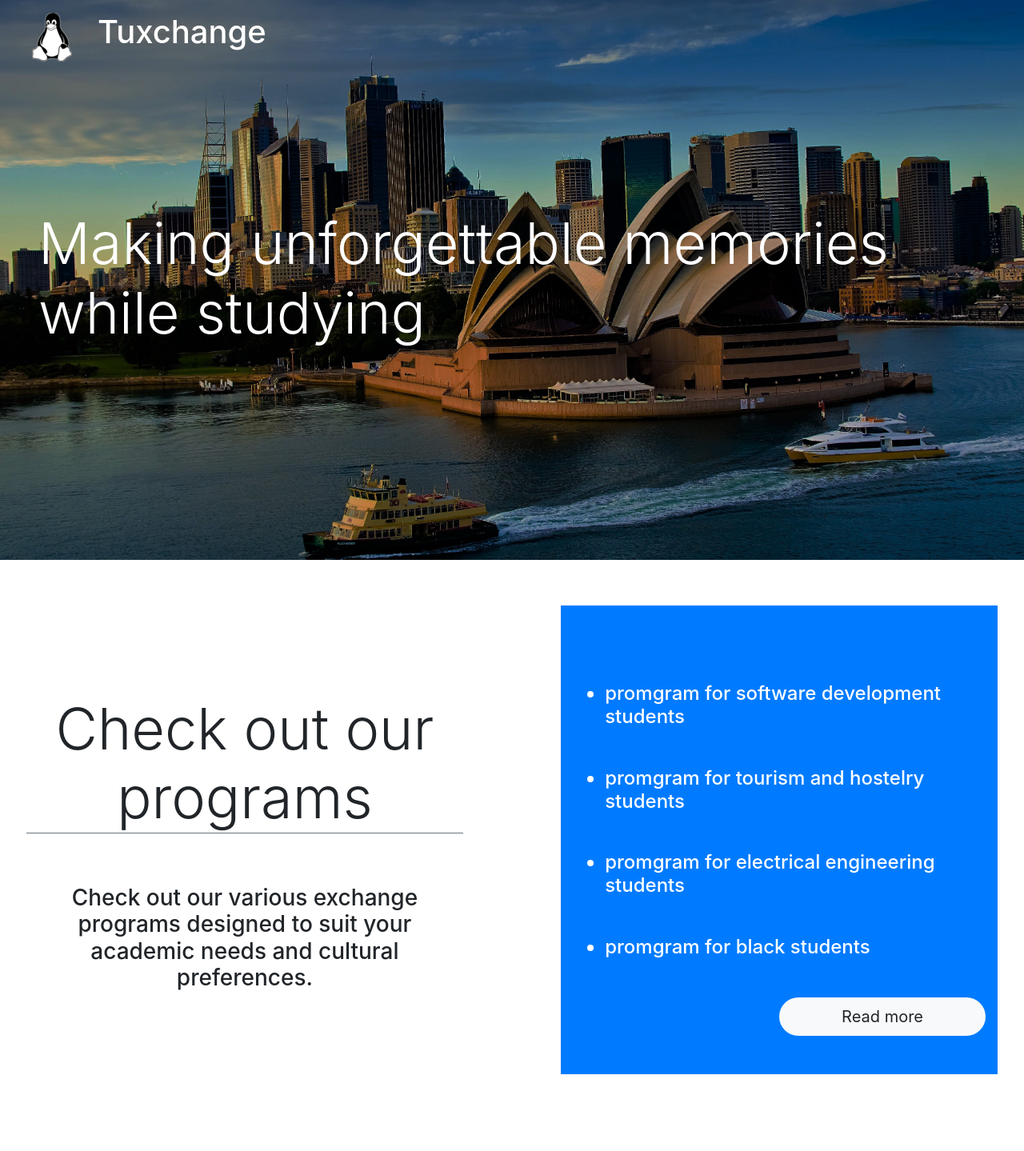
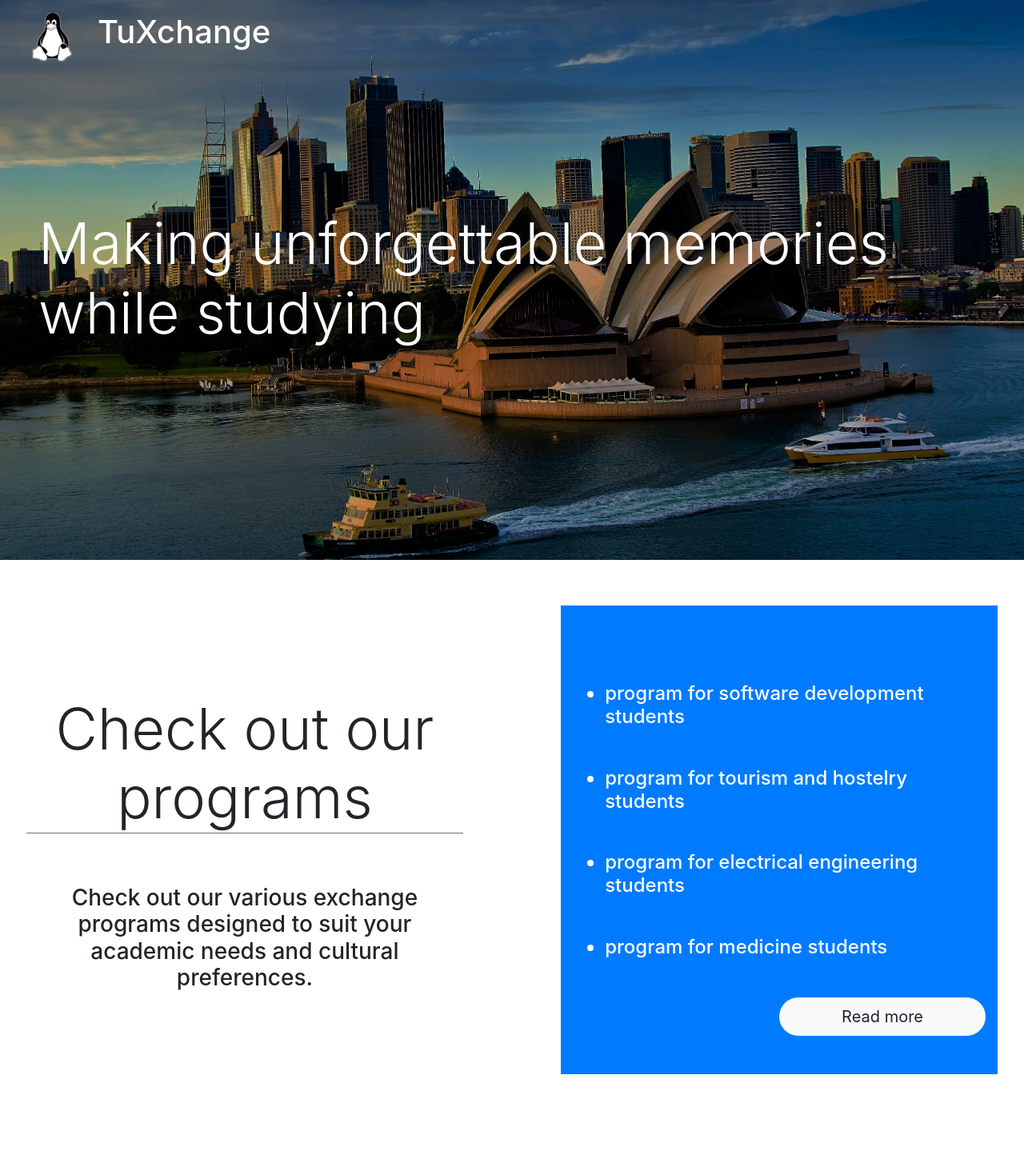
Before and after one commit to valentinoarballo/tuxchange-bootstrap, a Flask app: page / in a window 1280 px wide. Shown: the top 1439 px of the page at 80% size. Run offline with Flask 3, Linux system fonts and the light colour scheme; some libraries are stand-ins or nearby versions.

```diff
--- a/templates/index.html
+++ b/templates/index.html
@@ -12,7 +12,7 @@
 <div id="cover-page" class="background-fixed h-700">
     <div  class="ml-4 d-flex">
         <img src="../static/images/Tux_Mono.png" alt="logo de tuxchange" class="m-3">
-        <h1 class="m-3 text-white">Tuxchange</h1>
+        <h1 class="m-3 text-white">TuXchange</h1>
     </div>
 
     <div class="d-flex justify-content-center align-items-center p-5 h-75">
@@ -34,10 +34,10 @@
 
     <div class="col-5 bg-primary text-white m-xl-5 gm-lg-4 m-md-3 m-sm-0 pb-sm-5 pb-4 pt-5">
         <ul>
-            <li class="h4 my-lg-5 my-md-3">promgram for software development students</li>
-            <li class="h4 my-lg-5 my-md-3">promgram for tourism and hostelry students</li>
-            <li class="h4 my-lg-5 my-md-3">promgram for electrical engineering students</li>
-            <li class="h4 my-lg-5 my-md-3">promgram for black students</li>
+            <li class="h4 my-lg-5 my-md-3">program for software development students</li>
+            <li class="h4 my-lg-5 my-md-3">program for tourism and hostelry students</li>
+            <li class="h4 my-lg-5 my-md-3">program for electrical engineering students</li>
+            <li class="h4 my-lg-5 my-md-3">program for medicine students</li>
         </ul>
         <a href="#" class="btn btn-lg bg-light w-50 rounded-pill float-right">Read more</a>
     </div>
```
